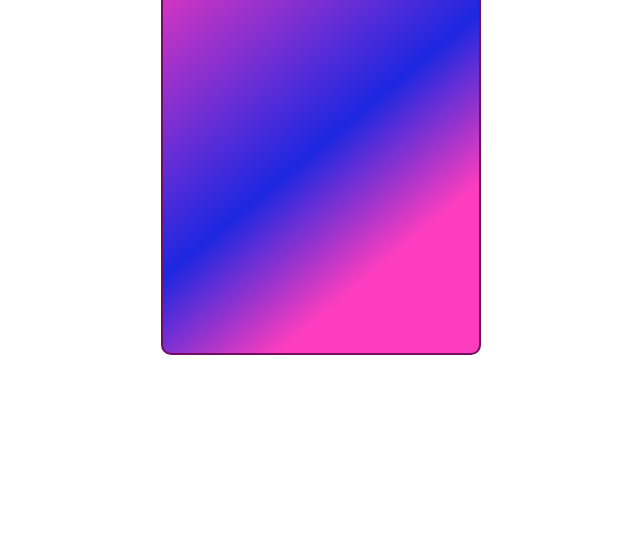
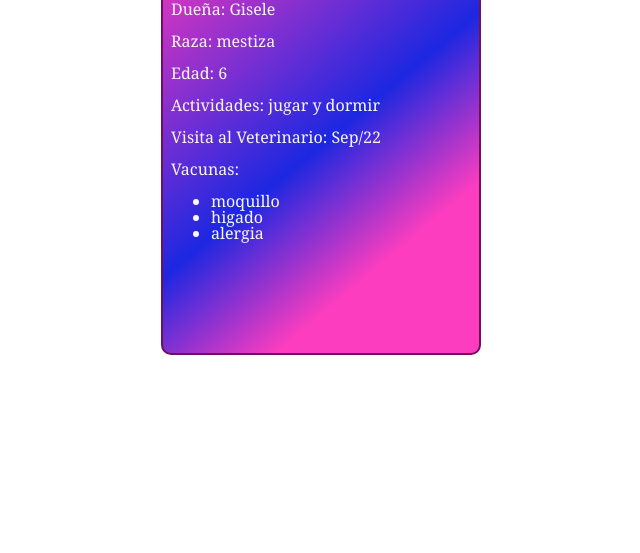
Before and after one commit to tere2021/china, a plain HTML site: page index.html in a window 1280 px wide. Shown: the part 263-816 px from the top of the page, without its empty margins (319-959 px from the left). Drawn offline with Linux system fonts and the light colour scheme; the site is published under a folder, as on GitHub Pages, so addresses that start at the root find nothing.

Commit message:
Update index.html

```diff
--- a/index.html
+++ b/index.html
@@ -21,6 +21,6 @@
             </ul>
         </div>
     </main>
-    <script src="/animal.js"></script>
+    <script src="./animal.js"></script>
 </body>
 </html>
```
